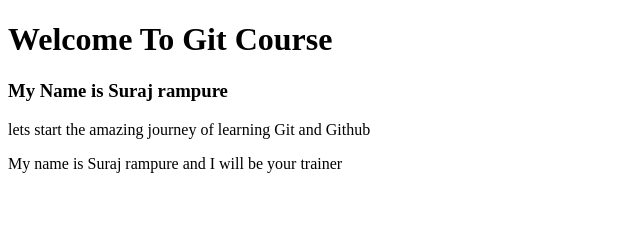
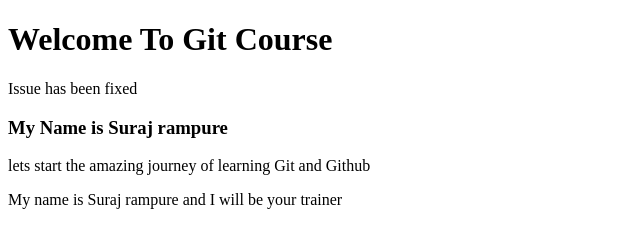
Before and after one commit to Suraj-Rampure/firstgitrepository, a plain HTML site: page index.html in a window 1280 px wide. Shown: the whole page, without its empty margins (0-640 px from the left). Drawn offline with Linux system fonts and the light colour scheme.

Commit message:
#1 Issue fixed

```diff
--- a/index.html
+++ b/index.html
@@ -2,7 +2,7 @@
 <html>
 <body>
 <h1>Welcome To Git Course</h1>
-
+<P>Issue has been fixed</P>
 <h3>My Name is Suraj rampure</h3>
 <p>lets start the amazing journey of learning Git and Github</p>
 <p>My name is Suraj rampure and I will be your trainer</p>
```
